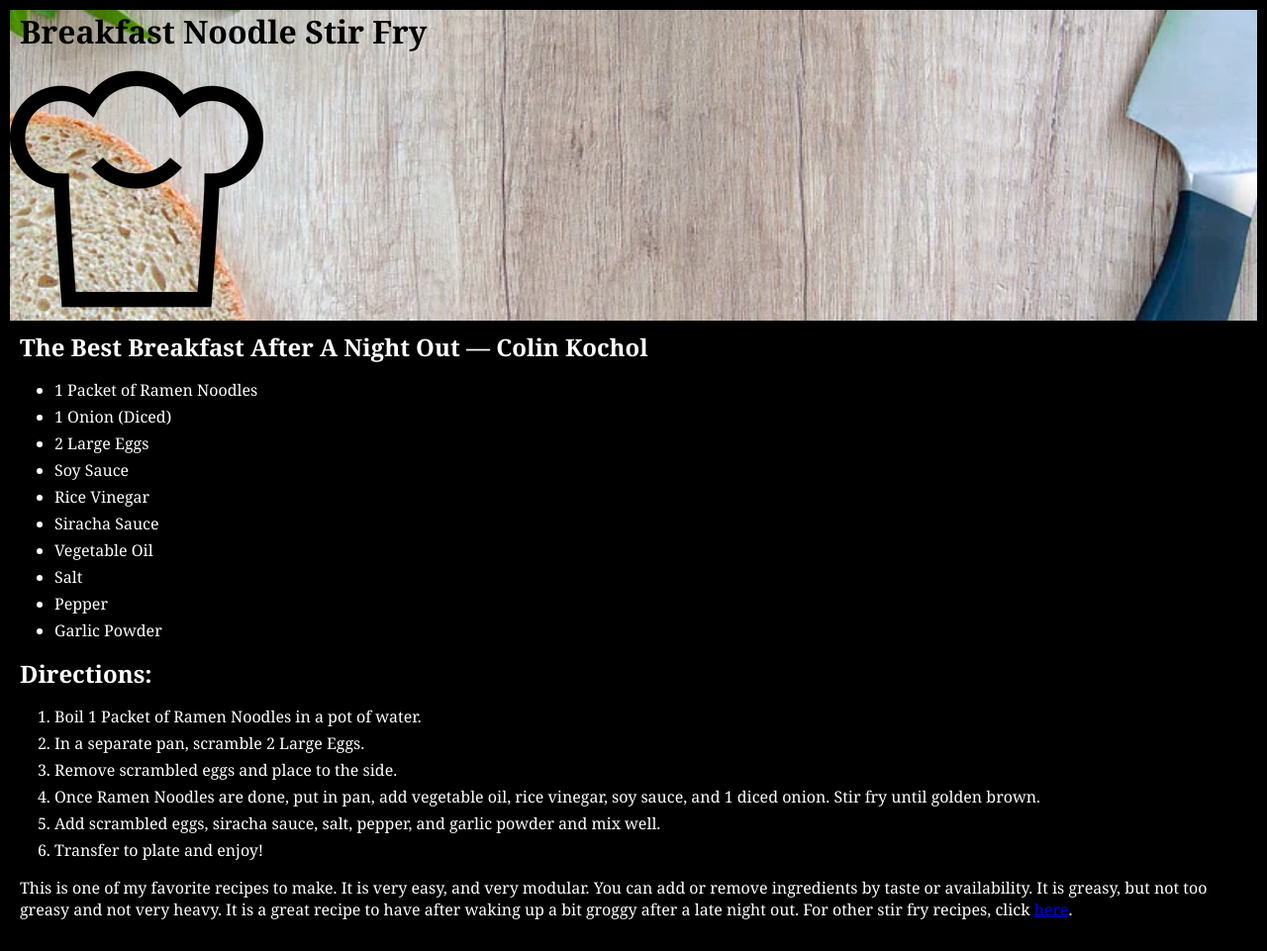
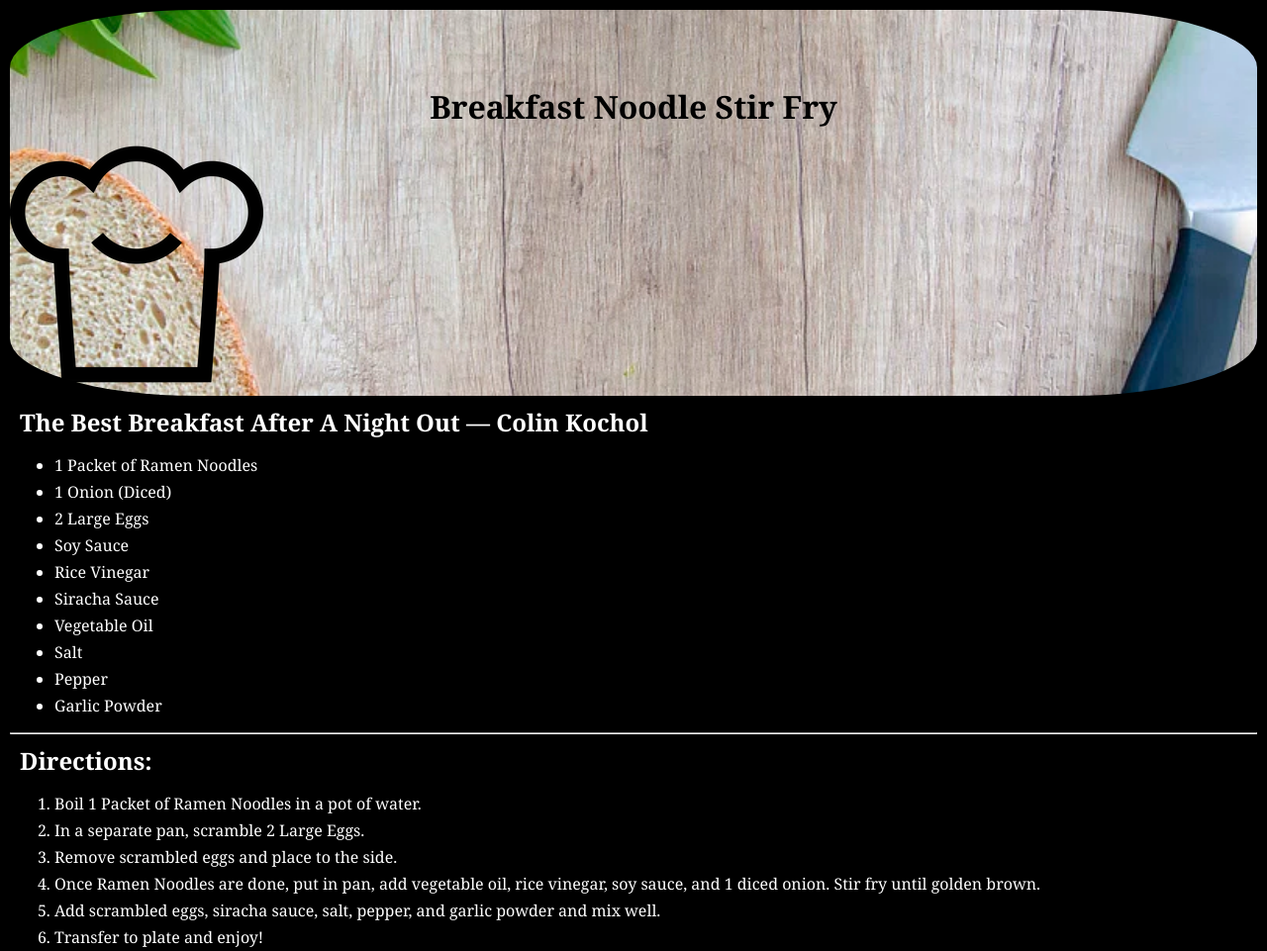
Before and after one commit to ColinKochol/CSIT121, a plain HTML site: page lab03/index.html in a window 1280 px wide. Shown: the top 961 px of the page at 99% size. Before the commit the page ends 940 px from the top, so only its background shows below. Drawn offline with Linux system fonts and the light colour scheme.

Commit message:
Add files via upload

```diff
--- a/lab03/index.html
+++ b/lab03/index.html
@@ -8,7 +8,15 @@
 </head>
 <body>
 	<header>
-		<h1>Breakfast Noodle Stir Fry</h1>
+		<style type="text/css">
+			header{ background-image: url(images/background.webp);
+					background-repeat: no-repeat;
+					background-size: 100%;
+					background-position: center;
+					border-radius: 15%}
+		</style>
+		<br><br><br>
+		<h1 align=center>Breakfast Noodle Stir Fry</h1>
 		<img src="images/happychef1.png"
 			 alt="Happy Chef Logo">
 
@@ -27,6 +35,7 @@
 		<li>Pepper</li>
 		<li>Garlic Powder</li>
 	</ul>
+	<hr>
 	<h2>Directions:</h2>
 	<ol>
 		<li>Boil 1 Packet of Ramen Noodles in a pot of water.</li>
--- a/lab03/recipe.css
+++ b/lab03/recipe.css
@@ -1,9 +1,3 @@
-header{
-	background-image: url(images/background.webp);
-	background-repeat: no-repeat;
-	background-size: 100%;
-	background-position: center;
-}
 body{
 background-color: Black;
 color: white;
```
